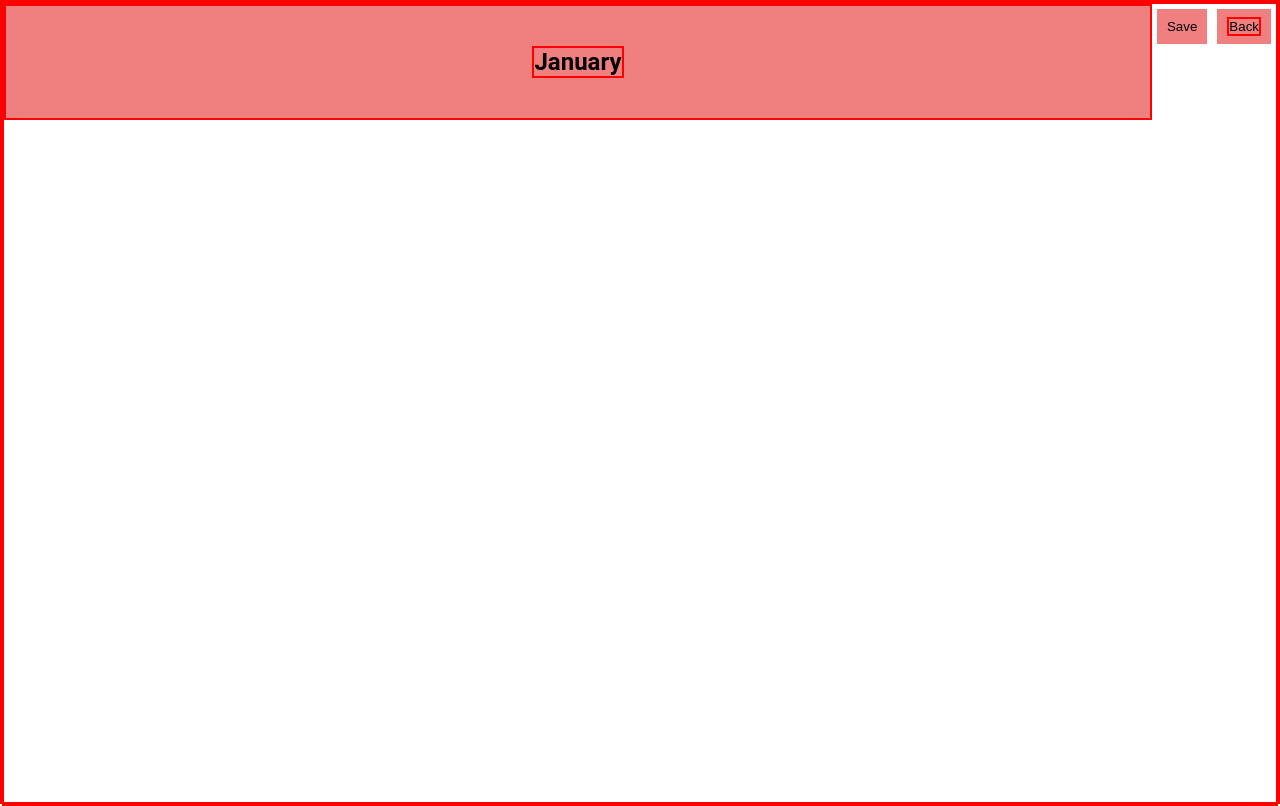
After one commit to aniruddhajoshi876/mcwics-2026, a Flask app: template prompt-pages/apps/web/src/pages/templates/room.html in a window 1280 px wide. The commit adds this page. Run offline with Flask 3, Linux system fonts and the light colour scheme; the template is opened without the code that fills it, so the values that code supplies are empty.

Commit message:
made blank canvas

```diff
--- a/prompt-pages/apps/web/src/pages/templates/index.html
+++ b/prompt-pages/apps/web/src/pages/templates/index.html
@@ -17,7 +17,7 @@
                 <h3 class="add-room-header">Create New Room</h3>
                 <div class="get-room-data">
                     <form action="/create_room" method="POST" class="room-form">
-                        <input type="text" placeholder="Room Name" class="room-input" name="room-id">
+                        <input type="text" placeholder="Room Name" class="room-input" name="room-name">
                         <button class="add-room-button" type="submit">+</button>
                     </form>
                 </div>
--- /dev/null
+++ b/prompt-pages/apps/web/src/pages/templates/room.html
@@ -0,0 +1,19 @@
+<!DOCTYPE html>
+<html lang="en">
+<head>
+    <meta charset="UTF-8">
+    <meta name="viewport" content="width=device-width, initial-scale=1.0">
+    <title>Group Room</title>
+    <link rel="stylesheet" href="{{ url_for('static', filename='personalstyles.css') }}">
+</head>
+<body>
+    <button class="action-button">
+        <a class="action-button-link" href="{{ url_for('home') }}">Back</a>
+    </button>
+    <button class="action-button"> Save </button>
+    <div class="header">
+        <h2>January</h2>
+    </div>
+
+</body>
+</html>
--- a/prompt-pages/backend/main.py
+++ b/prompt-pages/backend/main.py
@@ -2,6 +2,7 @@ from flask import Flask, render_template, url_for, request, flash, redirect
 from routes.rooms import bp as rooms_bp
 from realtime.sockets import socketio
 from utils.manage_data import find_room, manage_containers
+from utils.room_id import generate_room_id
 
 
 #setup flask app, specify template and static folders
@@ -20,9 +21,11 @@ def home():
 #create a new room with given room id
 @app.route("/create_room", methods=["POST"])
 def create_room():
-    room_id = request.form.get("room-id").strip()
+    room_name = request.form.get("room-name").strip()
+    print(room_name)
+    room_id = generate_room_id()
     print(room_id)
-    return render_template("personalised.html", room_id=room_id)
+    return render_template("room.html", room_name=room_name, room_id=room_id)
 
 #enter pre-existing room with given room id
 @app.route("/enter_room", methods=["POST"])
@@ -30,6 +33,7 @@ def enter_room():
     #get room id from form request
     room_id = request.form.get("room-id").strip()
     room_data =find_room(room_id)
+    #check if id is valid
     if not room_data:
         flash("Room not found.", "error")
         return redirect(url_for("home"))
--- a/prompt-pages/backend/utils/room_id.py
+++ b/prompt-pages/backend/utils/room_id.py
@@ -1,5 +1,5 @@
 import random
 import string
 
-def generate_room_id(length=6):
+def generate_room_id(length=8):
     return ''.join(random.choices(string.ascii_lowercase + string.digits, k=length))
```
